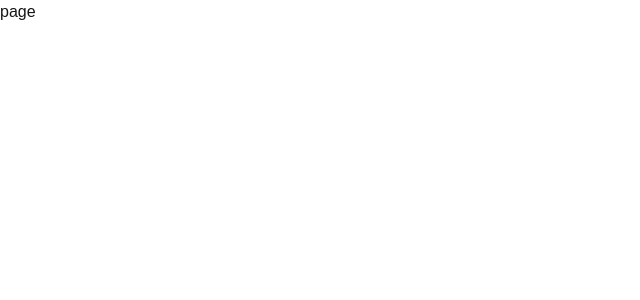
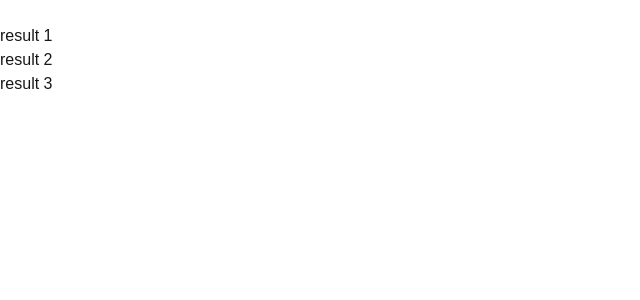
Before and after one commit to Sladenki/react-interview-practice, a Next.js app: page /race-condition in a window 1280 px wide. Shown: the top 300 px of the page, without its empty margins (0-640 px from the left). Built offline with nearby package versions, Linux system fonts and the light colour scheme.

Commit message:
race condition

```diff
--- a/app/(tasks)/race-condition/page.tsx
+++ b/app/(tasks)/race-condition/page.tsx
@@ -1,8 +1,79 @@
-import React from 'react'
+/*
+6. Race condition (очень любят)
+👉 Есть поиск:
+ввод → fetch
+быстрый ввод → старые ответы приходят позже
+
+❗️ Нужно:исправить баг
+*/
+
+'use client'
+import React, { useEffect, useRef, useState } from 'react'
+
+function mockFetch(query: string): Promise<string[]> {
+    return new Promise((resolve) => {
+      const delay = Math.random() * 1500 + 300; // имитация сети
+
+      setTimeout(() => {
+        resolve([
+          `${query} result 1`,
+          `${query} result 2`,
+          `${query} result 3`,
+        ]);
+      }, delay);
+    });
+}
 
 const RaceCondition = () => {
+    const [query, setQuery] = useState('');
+    const [results, setResults] = useState<string[]>([]);
+
+    // нам нужно хранить значение между рендерами, но НЕ вызывать ререндер
+    const requestId = useRef(0);
+
+    const fetchData = async (query: string) => {
+        const data = await mockFetch(query);
+        setResults(data);
+    };
+
+    useEffect(() => {
+        const timer = setTimeout(() => {
+          const currentId = ++requestId.current;
+
+          mockFetch(query).then((data) => {
+            if (currentId === requestId.current) {
+              setResults(data);
+            }
+          });
+        }, 500);
+
+        return () => clearTimeout(timer);
+      }, [query]);
+
+    // useEffect(() => {
+    //     const timer = setTimeout(() => {
+    //         fetchData(query);
+    //     }, 500)
+
+    //     return () => {
+    //         clearTimeout(timer);
+    //     }
+    // }, [query]);
+
   return (
-    <div>page</div>
+    <div>
+        <input
+            type="text"
+            value={query}
+            onChange={(e) => setQuery(e.target.value)}
+        />
+
+        {
+            results.map((result) => (
+                <div key={result}>{result}</div>
+            ))
+        }
+    </div>
   )
 }
 
```
